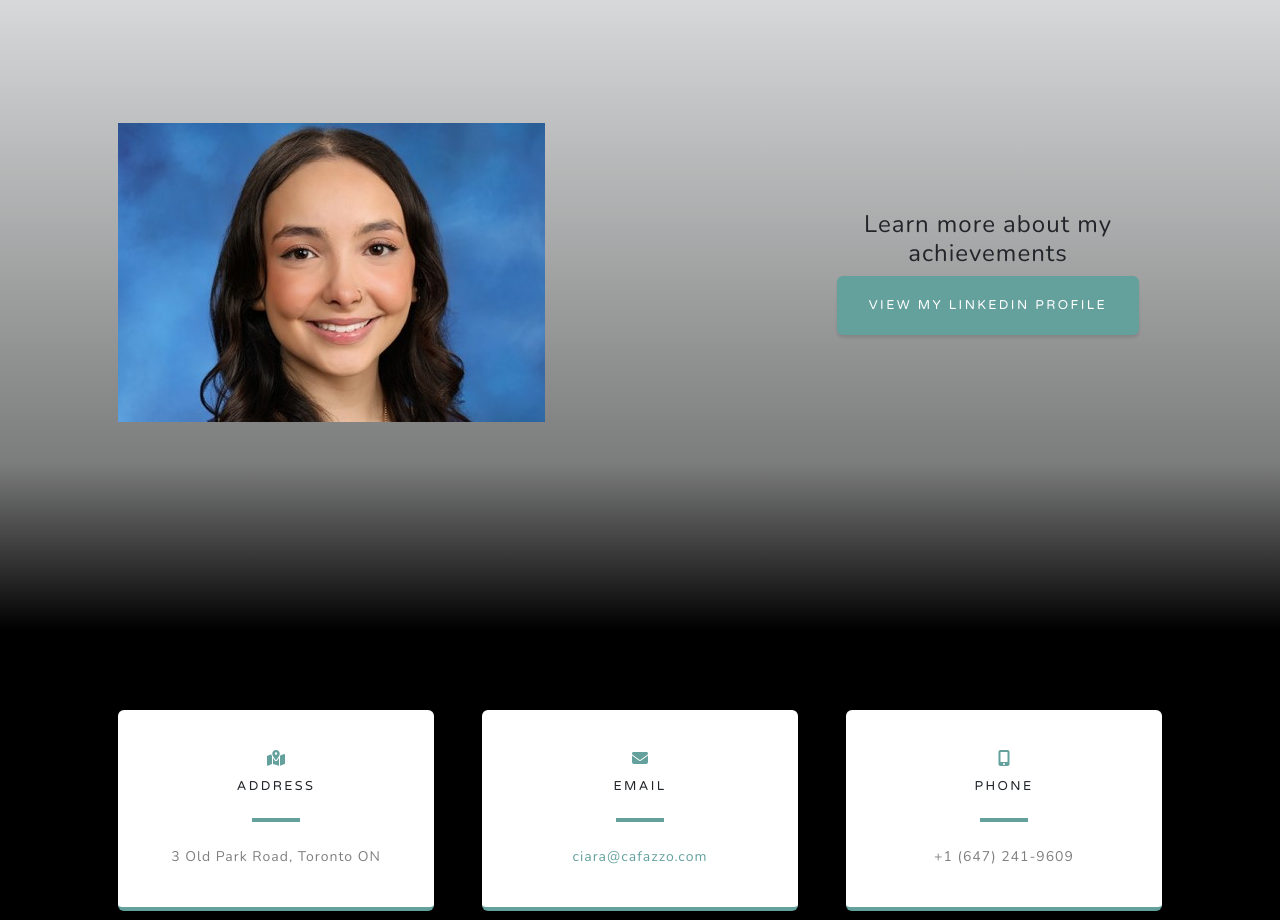
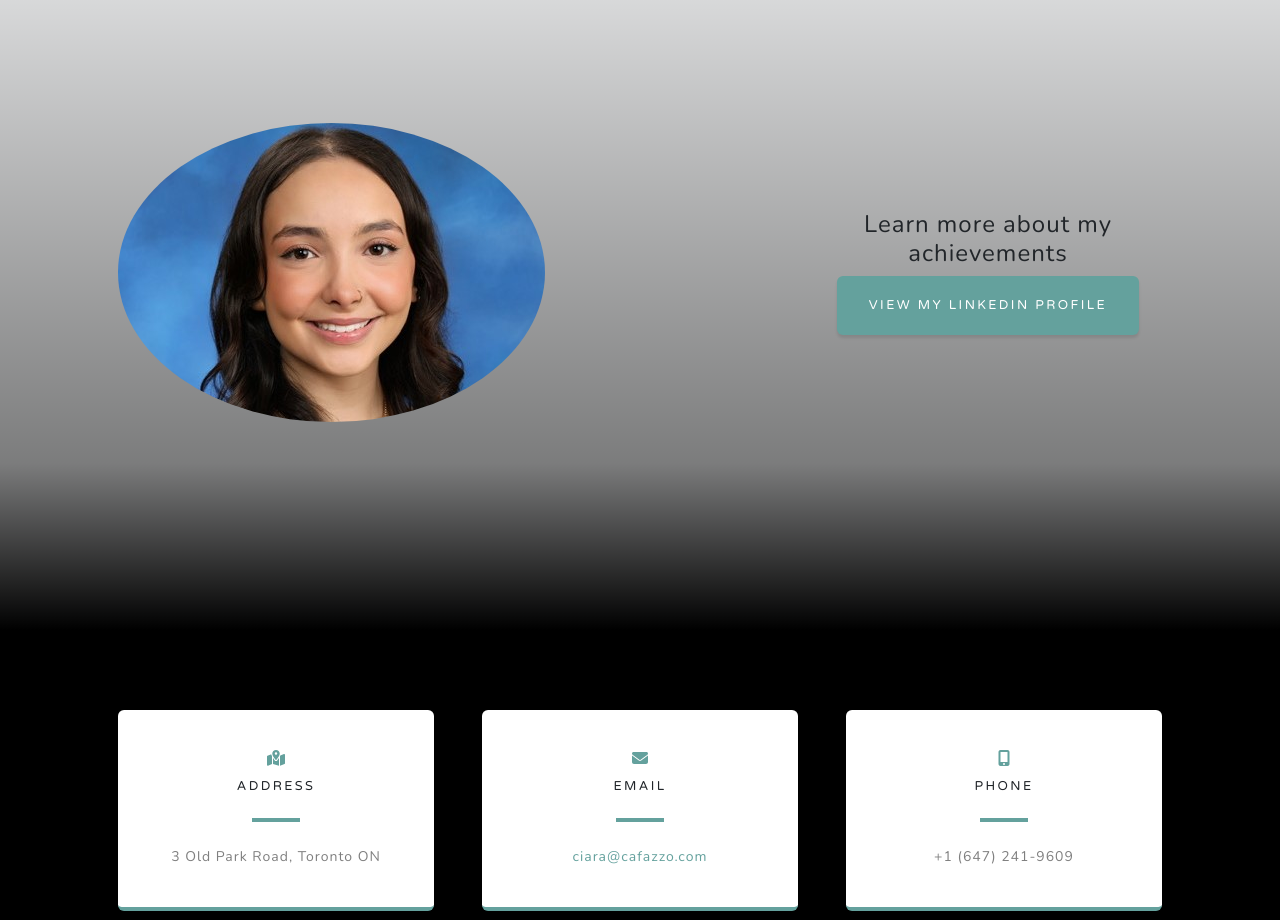
Before and after one commit to algonick/ciara, a plain HTML site: page index.html in a window 1280 px wide. Shown: the part 2580-3500 px from the top of the page. Drawn offline with nearby package versions, Linux system fonts and the light colour scheme.

Commit message:
Update index.html

```diff
--- a/index.html
+++ b/index.html
@@ -129,7 +129,7 @@
 		<div class="container px-4 px-lg-5">
                 <!-- Featured Project Row-->
                 <div class="row gx-0 mb-4 mb-lg-5 align-items-center">
-                    <div class="col-xl-8 col-lg-7"><img class="img-fluid mb-3 mb-lg-0" src="assets/img/ciara_cafazzo.JPG" alt="Ciara_Cafazzo" /></div>
+                    <div class="col-xl-8 col-lg-7"><img class="img-fluid mb-3 mb-lg-0" src="assets/img/ciara_cafazzo.JPG" alt="Ciara_Cafazzo" style="border-radius:50%;" /></div>
                     <div class="col-xl-4 col-lg-5">
                         <div class="featured-text text-center text-lg-left">
                             <h4>Learn more about my achievements</h4>
```
